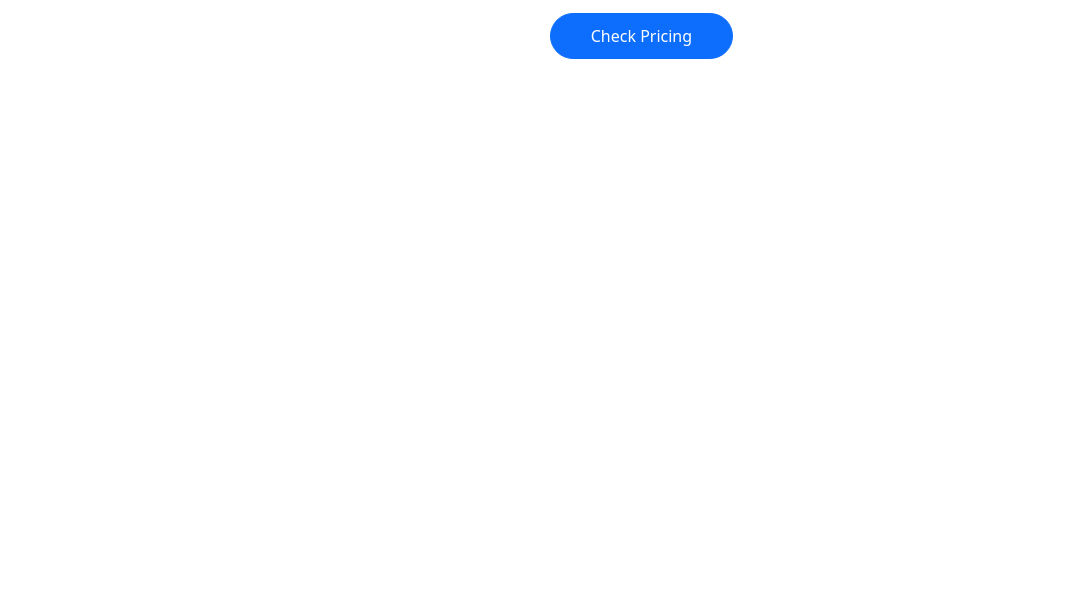
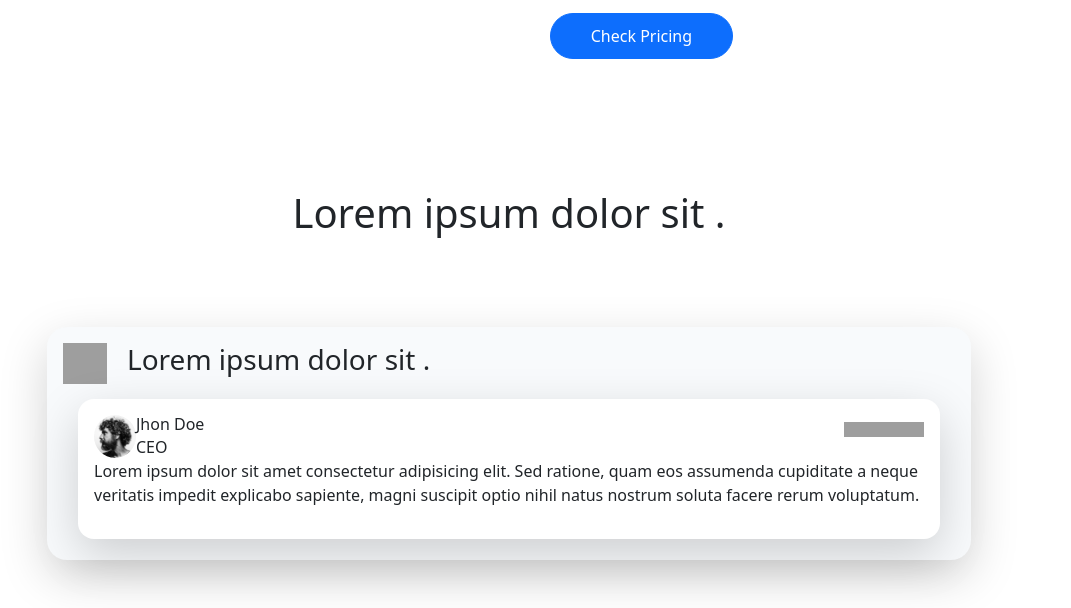
Before and after one commit to SCI-COPATH/busibud, a website: page index.html in a window 1280 px wide. Shown: the part 2841-3449 px from the top of the page, without its empty margins (131-1202 px from the left). Before the commit the page ends 2950 px from the top, so only its background shows below. Drawn offline with nearby package versions, Linux system fonts and the light colour scheme; grey boxes are pictures that could not be loaded.

Commit message:
floating

```diff
--- a/css/styles.css
+++ b/css/styles.css
@@ -137,6 +137,59 @@ opacity: 1; */
   width: 50px;
   padding-right: 20px;
 }
+.floating-hedding{
+  display: flex;
+}
+.floating-hedding img{
+  width: 64px;
+  padding-right: 20px;
+}
+.floating-hedding h3{
+  align-self: center;
+}
+.flotingBox{
+  background-color: #F8FAFC;
+  padding: 40px;
+  margin: 90px 10vw ;
+  border-radius: 20px;
+}
+.star img{
+  width: 20px;
+}
+.floating-hedd{
+  display: flex;
+  justify-content: space-between;
+}
+.logoandwrite{
+  display: flex;
+  justify-content: space-between;
+}
+.logoandwrite h6,.logoandwrite p{
+  padding: 0;
+  margin: 0;
+}
+
+.floating-hedd p{
+  margin: 0;
+}
+.floating-hedd img{
+
+  height: min-content;
+}
+.floating-hedd div{
+  align-items: center;
+}
+.floating-content{
+
+  position: relative;
+  padding-bottom: 20vh;
+}
+.floating-element{
+  position: absolute;
+  background-color:white;
+  padding: 10px;
+  margin: 15px;
+}
 @media only screen and (max-width: 900px )and (min-width:601px){
   .topBody{
     position: relative;
@@ -243,4 +296,15 @@ opacity: 1; */
      .feature img{
        height: 60vw;
      }
+    .ls{
+      width: auto
+    }
+    .rs{
+      width: auto;
+    }
+    .element{
+      text-align: center;
+      padding: 50px 0px;
+    }
+
   }
--- a/index.html
+++ b/index.html
@@ -205,7 +205,37 @@
         <a class="btn btn-primary rounded-pill but2" href="#" role="button">Check Pricing</a>
       </div>
     </div>
+    <div class="page5">
+      <h1>Lorem ipsum dolor sit .</h1>
+      <div class="flotingBox shadow-lg p-3 mb-5">
+        <div class="floating-hedding">
+          <img src="./assets/star.png" alt="star">
+          <h3>Lorem ipsum dolor sit .</h3>
+        </div>
+        <div class="floating-content">
+          <div class="floating-element shadow-lg p-3 mb-5 bg-white rounded-4">
+            <div class="floating-hedd">
+              <div class="logoandwrite">
+                <img src="./assets/av1.png" alt="av1">
+                <div>
+                  <h6>Jhon Doe</h6>
+                  <p>CEO</p>
+                </div>
 
+              </div>
+              <div class="star"><img src="./assets/goldenstar.png" alt="star"><img src="./assets/goldenstar.png"
+                  alt="star"><img src="./assets/goldenstar.png" alt="star"><img src="./assets/goldenstar.png"
+                  alt="star"></div>
+            </div>
+            <p>Lorem ipsum dolor sit amet consectetur adipisicing elit. Sed ratione, quam eos assumenda cupiditate a
+              neque veritatis impedit explicabo sapiente, magni suscipit optio nihil natus nostrum soluta facere rerum
+              voluptatum.</p>
+          </div>
+
+
+        </div>
+      </div>
+    </div>
 
   </div>
 
```
Also changed, not shown: assets/av1.png (added), assets/av2.png (added), assets/av3.png (added), 2 other files.
